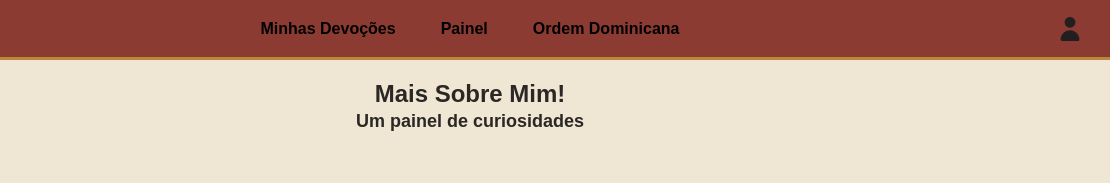
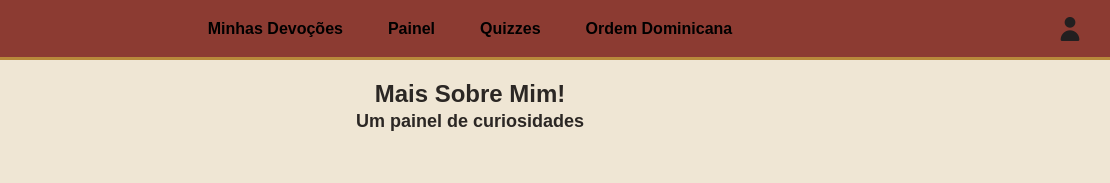
Before and after one commit to Wallace-daCosta/website-P.I, a website: page public/Dashboards/dashboardPessoal.html in a window 1280 px wide. Shown: the top 183 px of the page, 170-1280 px from the left. Drawn offline with Linux system fonts and the light colour scheme.

Commit message:
Adicionando e referenciando o botão de quizzes na nav bar

```diff
--- a/public/Dashboards/dashboardPessoal.html
+++ b/public/Dashboards/dashboardPessoal.html
@@ -24,7 +24,8 @@
             <div class='botoesHeader'>
                 <a href='../website/devocoes.html' class='botao'>Minhas Devoções</a>
                 <a href='../Dashboards/dashboard.html' class='botao'>Painel</a>
-                <a class='botao'>Ordem Dominicana</a>
+                <a href='../quizes/quizAfinidade.html' class='botao'>Quizzes</a>
+                <a href="../website/ordemDominicana.html" class="botao">Ordem Dominicana</a>
             </div>
 
             <button class='btnEntrar' onclick='alternarMenu()'>
```
Also changed, not shown: public/Dashboards/dashboardPublica.html (+2 -0 lines), public/quizes/quizAfinidade.html (+1 -0 lines), public/website/devocoes.html (+1 -0 lines), public/website/index.html (+1 -0 lines), public/website/ordemDominicana.html (+1 -0 lines).
